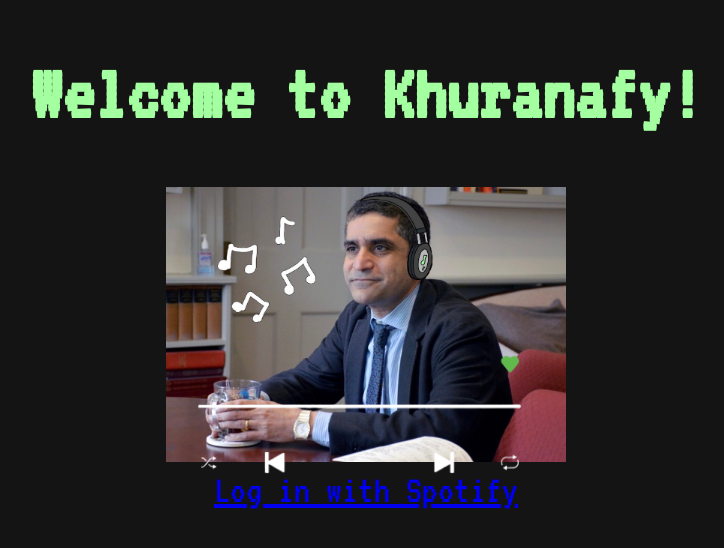
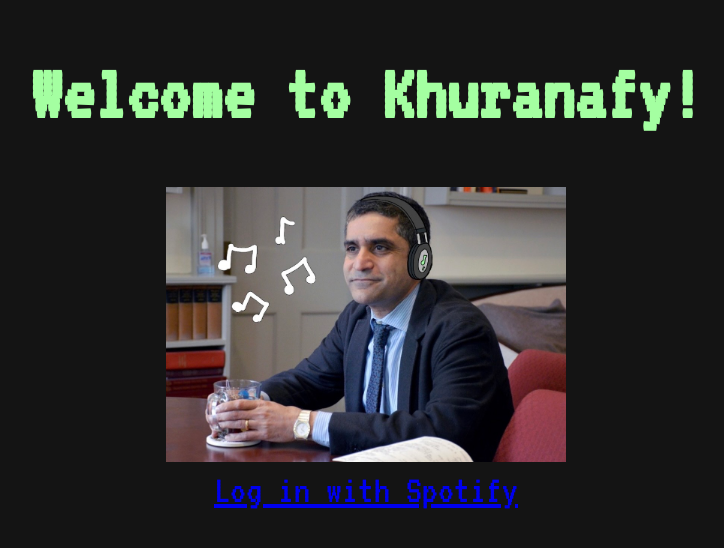
Before and after one commit to rachelrichey/khuranafy, a React (Create React App) app in the folder frontend/: page / in a window 1280 px wide. Shown: the top 548 px of the page, without its empty margins (274-998 px from the left). Built offline with nearby package versions, Linux system fonts and the light colour scheme; no server answers.

Commit message:
removed spotify bar, will customize button

```diff
--- a/frontend/src/pages/Login.css
+++ b/frontend/src/pages/Login.css
@@ -18,18 +18,3 @@
     max-width: 400px;
     height: auto;
 }
-
-#spotifybar {
-    position: absolute;
-    bottom: 0;
-    left: 50%;
-    transform: translateX(-50%);
-    z-index: 1;
-    max-width: 400px;
-    height: auto;
-}
-
-.image-container {
-    position: relative;
-    display: inline-block;
-}
--- a/frontend/src/pages/Login.js
+++ b/frontend/src/pages/Login.js
@@ -6,11 +6,8 @@
     return (
         <div className='Login'>
             <h1>Welcome to Khuranafy!</h1>
-            <div className="image-container">
-                <img id='khuranalogin' src={process.env.PUBLIC_URL + '/images/khuranalogin.jpg'} alt='Dean Khurana with headphones'/>
-                <img id='spotifybar' src={process.env.PUBLIC_URL + '/images/spotifybar.PNG'} alt='Spotify track progress bar'/>
-                <LoginButton />
-            </div>
+            <img id='khuranalogin' src={process.env.PUBLIC_URL + '/images/khuranalogin.jpg'} alt='Dean Khurana with headphones'/>
+            <LoginButton />
         </div>
     )
 }
```
